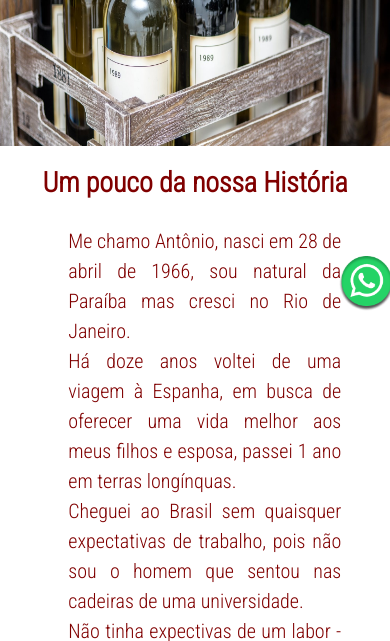
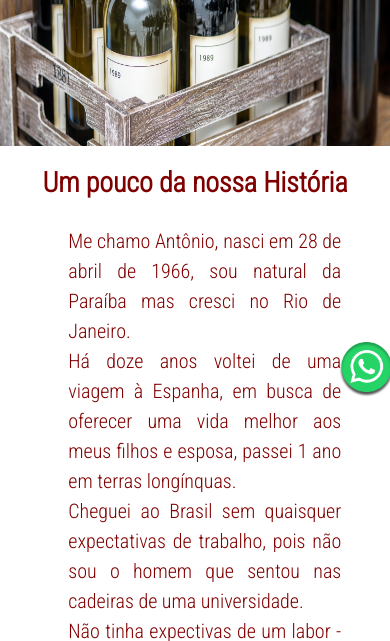
Before and after one commit to CurlyShine4697/AntonioQueijo, a plain HTML site: page index.html in a window 390 px wide. Shown: the part 204-845 px from the top of the page. Drawn offline with nearby package versions, Linux system fonts and the light colour scheme; some packages are replaced by stand-ins of ours; a script that the page names is missing.

Commit message:
Update style.css

```diff
--- a/css/style.css
+++ b/css/style.css
@@ -294,6 +294,9 @@ footer img {
 }
 
 @media screen and (max-width: 450px){
+    #wht {
+        margin-top: 140%;
+    }
     #home {
         width: 100%;
         height: 350px;
```
